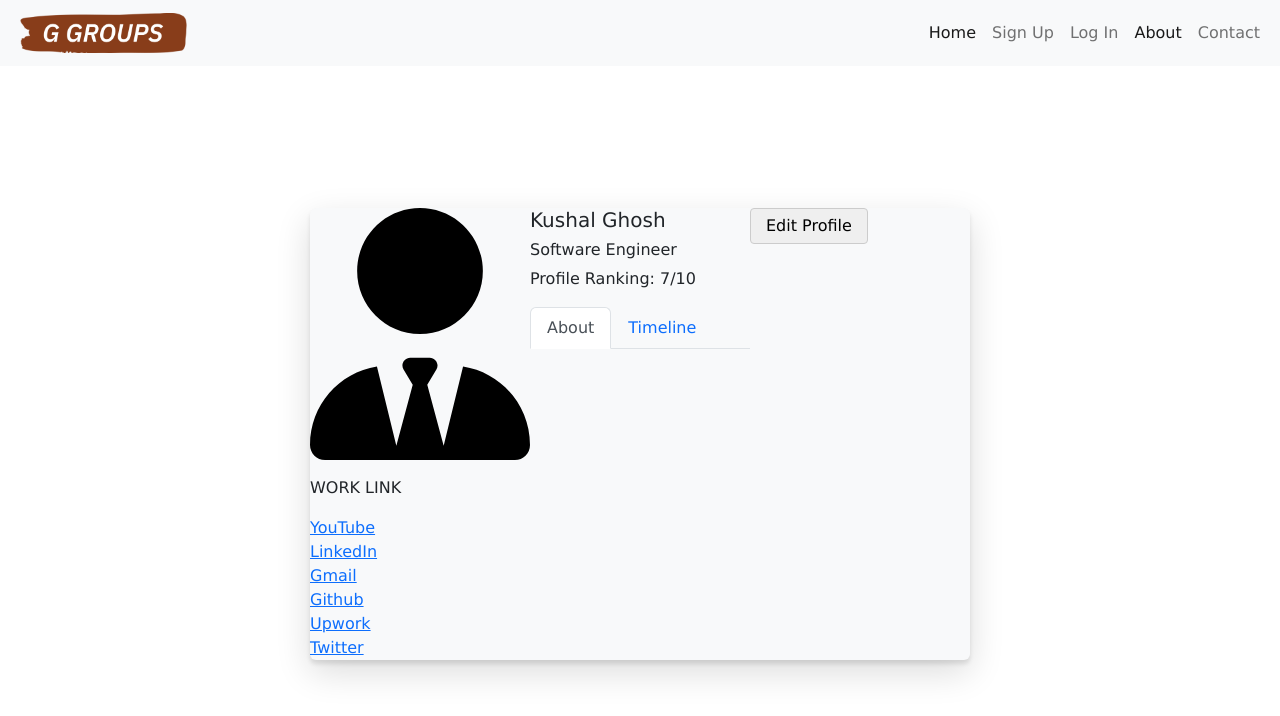
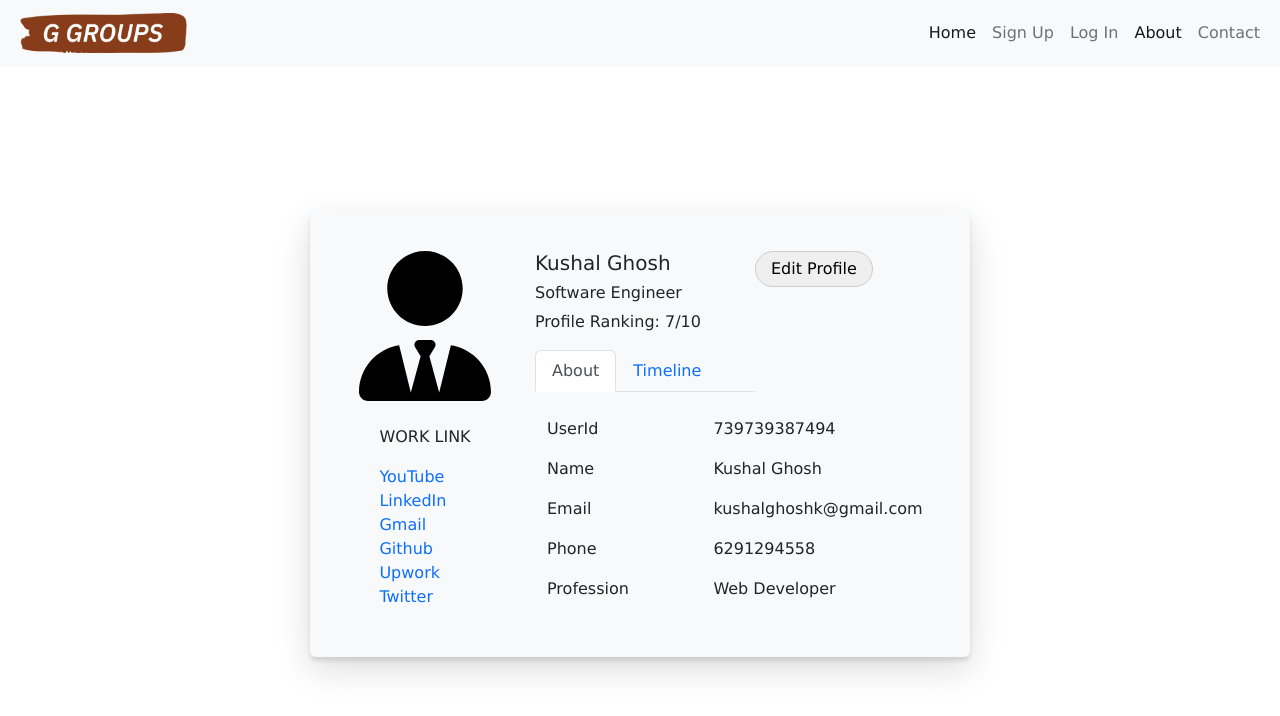
Before and after one commit to Kushalg3/demo.github.io, a React (Create React App) app in the folder client/: page /about in a window 1280 px wide. Shown: the top 716 px of the page. Built offline with nearby package versions, Linux system fonts and the light colour scheme.

Commit message:
created about page ui

```diff
--- a/client/src/App.css
+++ b/client/src/App.css
@@ -62,6 +62,7 @@
 
 .about > .Container {
   max-width: 660px;
+  padding: 40px 5px;
 }
 
 .box {
@@ -105,6 +106,36 @@
   grid-template-columns: 220px 220px 220px;
 }
 
+.grid-container-2 {
+  display: grid;
+  grid-template-columns: 40% 60%;
+}
+
+.tabs {
+  grid-area: 2/2/3/4;
+}
+
+.profile-img {
+  display: flex;
+  justify-content: center;
+}
+
+.grid-item > figure {
+  width: 60%;
+}
+
+.profile-work-link {
+  margin: auto;
+}
+
+.work-link {
+  width: fit-content;
+}
+
+.work-link > a {
+  text-decoration: none;
+}
+
 #signup-image, #signin-image {
   width: 20vw;
 }
@@ -135,6 +166,10 @@
   resize: none;
 }
 
+#profile-img {
+  width: 100%;
+}
+
 input {
   padding: 5px 15px;
   border: 1px solid #ccc;
@@ -150,3 +185,7 @@ input:focus {
   outline: 3px solid #555;
   border: none;
 }
+
+#profile-edit-btn {
+  border-radius: 50px;
+}
--- a/client/src/components/About.js
+++ b/client/src/components/About.js
@@ -4,12 +4,12 @@ import profilepic from '../images/profile-icon.svg';
 const About = () => {
   return (
     <>
-        <div className='about'>
+       <div className='about'>
           <div className='Container box bg-light'>
             <div className='grid-container'>
-              <div className='grid-item'>
+              <div className='grid-item profile-img'>
                 <figure>
-                  <img src={profilepic} alt='profile' />
+                  <img src={profilepic} alt='profile' id='profile-img' />
                 </figure>
               </div>
               <div className='grid-item'>
@@ -25,11 +25,11 @@ const About = () => {
                   </li>
                 </ul>
               </div>
-              <div className='grid-item'>
-                <input type={'button'} value='Edit Profile' className='profile-edit-btn' name='btn' />
+              <div className='grid-item edit-btn'>
+                <input type='button' value='Edit Profile' id='profile-edit-btn' name='btn' />
               </div>
-              <div className='grid-item'>
-                <div className='profile-work'>
+              <div className='grid-item profile-work-link'>
+                <div className='work-link'>
                   <p>WORK LINK</p>
                   <a href='https://www.youtube.com/channel/UCL2r5rNEBM4nZYdZ-9hwe9A'>YouTube</a><br/>
                   <a href='https://www.youtube.com/channel/UCL2r5rNEBM4nZYdZ-9hwe9A'>LinkedIn</a><br/>
@@ -37,6 +37,100 @@ const About = () => {
                   <a href='https://www.youtube.com/channel/UCL2r5rNEBM4nZYdZ-9hwe9A'>Github</a><br/>
                   <a href='https://www.youtube.com/channel/UCL2r5rNEBM4nZYdZ-9hwe9A'>Upwork</a><br/>
                   <a href='https://www.youtube.com/channel/UCL2r5rNEBM4nZYdZ-9hwe9A'>Twitter</a><br/>
+                </div>
+              </div>
+              <div className='grid-item tabs'>
+                <div className='tab-content'>
+
+                  {/* Home Tab */}
+
+                  <div id="home" className="container tab-pane fade active show">
+                    <div className='grid-container-2'>
+
+                      {/* Home Tab Content */}
+
+                      <div className='grid-item'>
+                        <label>UserId</label>
+                      </div>
+                      <div className='grid-item'>
+                        <p>739739387494</p>
+                      </div>
+
+                      <div className='grid-item'>
+                        <label>Name</label>
+                      </div>
+                      <div className='grid-item'>
+                        <p>Kushal Ghosh</p>
+                      </div>
+
+                      <div className='grid-item'>
+                        <label>Email</label>
+                      </div>
+                      <div className='grid-item'>
+                        <p>kushalghoshk@gmail.com</p>
+                      </div>
+
+                      <div className='grid-item'>
+                        <label>Phone</label>
+                      </div>
+                      <div className='grid-item'>
+                        <p>6291294558</p>
+                      </div>
+
+                      <div className='grid-item'>
+                        <label>Profession</label>
+                      </div>
+                      <div className='grid-item'>
+                        <p>Web Developer</p>
+                      </div>
+
+                    </div>
+                  </div>
+
+                  {/* Profile Tab */}
+
+                  <div id="profile" className="container tab-pane fade">
+                    <div className='grid-container-2'>
+
+                      {/* Profile Tab Content */}
+
+                      <div className='grid-item'>
+                        <label>Experience</label>
+                      </div>
+                      <div className='grid-item'>
+                        <p>10+ years</p>
+                      </div>
+
+                      <div className='grid-item'>
+                        <label>Hourly Rate</label>
+                      </div>
+                      <div className='grid-item'>
+                        <p>80 $/hour</p>
+                      </div>
+
+                      <div className='grid-item'>
+                        <label>Total Projects</label>
+                      </div>
+                      <div className='grid-item'>
+                        <p>240</p>
+                      </div>
+
+                      <div className='grid-item'>
+                        <label>English Proficiency</label>
+                      </div>
+                      <div className='grid-item'>
+                        <p>Native</p>
+                      </div>
+
+                      <div className='grid-item'>
+                        <label>Availability</label>
+                      </div>
+                      <div className='grid-item'>
+                        <p>40 hrs/week</p>
+                      </div>
+
+                    </div>
+                  </div>
                 </div>
               </div>
             </div>
```
